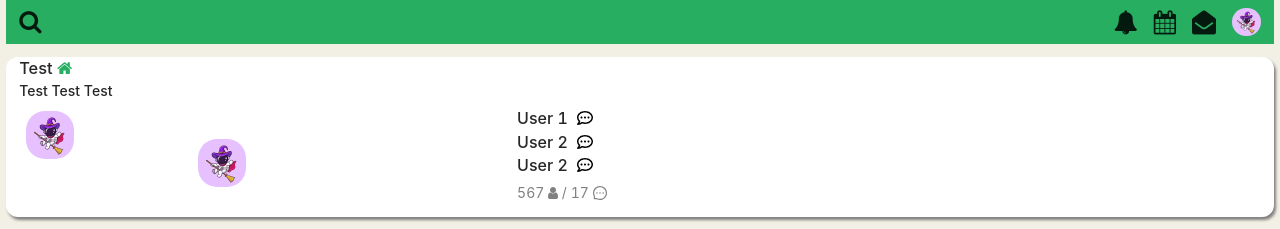
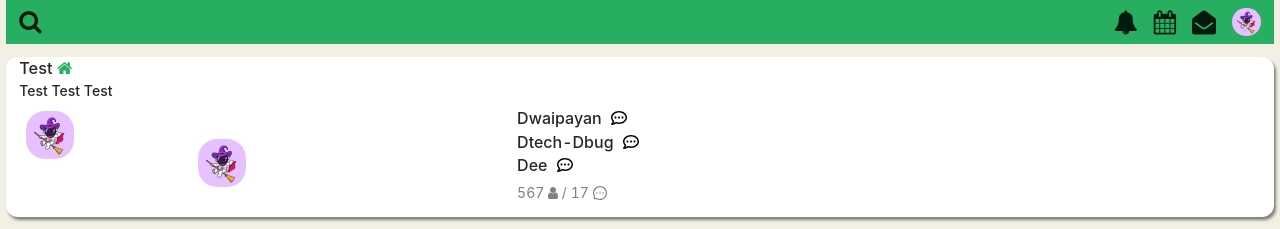
Before and after one commit to Dtech-Dbug/Clubhouse-Roomfeed-Page, a React (Create React App) app in the folder clubhouse-roomfeed/: page / in a window 1280 px wide. Shown: the top 229 px of the page. Built offline with nearby package versions, Linux system fonts and the light colour scheme.

Commit message:
update 🚀: RoomCards.js
- Update names

```diff
--- a/clubhouse-roomfeed/src/Components/RoomCards.js
+++ b/clubhouse-roomfeed/src/Components/RoomCards.js
@@ -26,7 +26,7 @@ const RoomCards = () => {
 
 				<div className="room-users">
 					<div className="users">
-						<h4>User 1</h4>
+						<h4>Dwaipayan</h4>
 						<img
 							className="comment"
 							src={CommentsRegular}
@@ -36,7 +36,7 @@ const RoomCards = () => {
 					</div>
 
 					<div className="users">
-						<h4>User 2</h4>
+						<h4>Dtech-Dbug</h4>
 						<img
 							className="comment"
 							src={CommentsRegular}
@@ -45,7 +45,7 @@ const RoomCards = () => {
 						/>
 					</div>
 					<div className="users">
-						<h4>User 2</h4>
+						<h4>Dee</h4>
 						<img
 							className="comment"
 							src={CommentsRegular}
```
